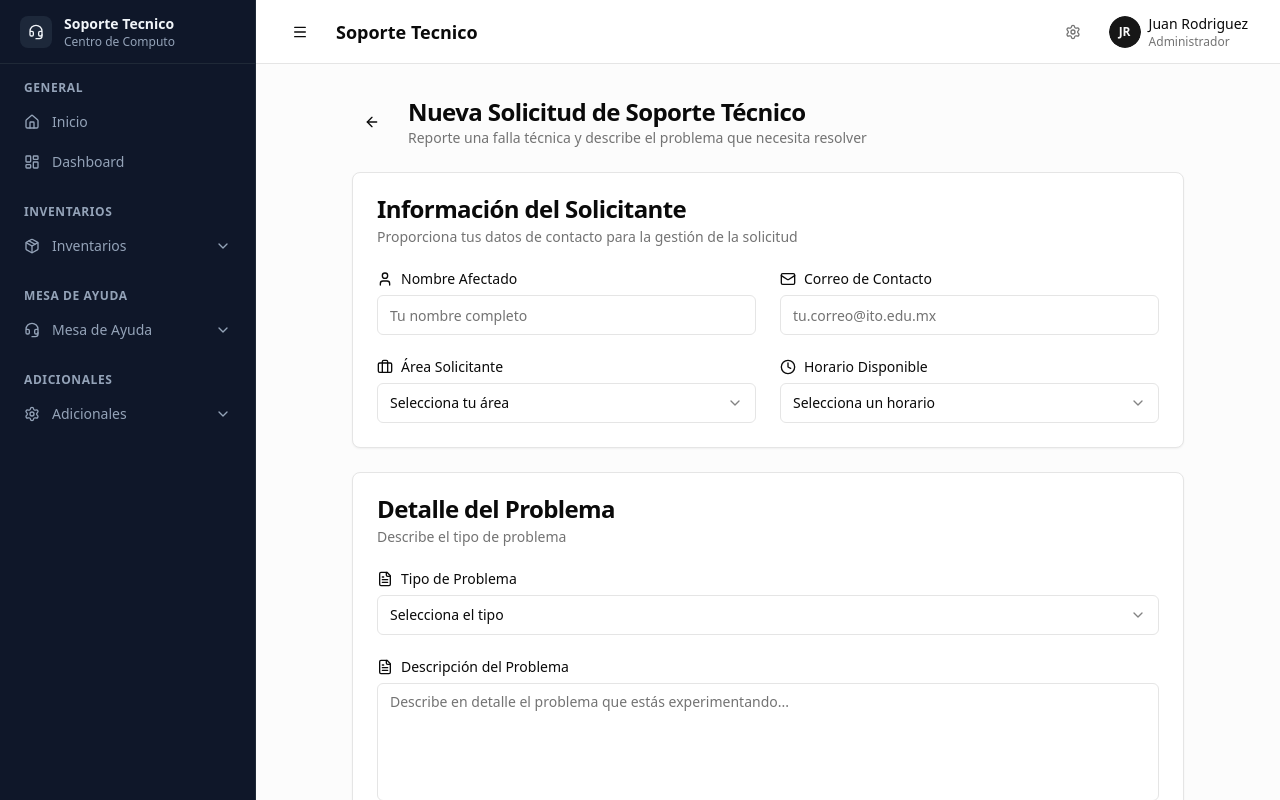
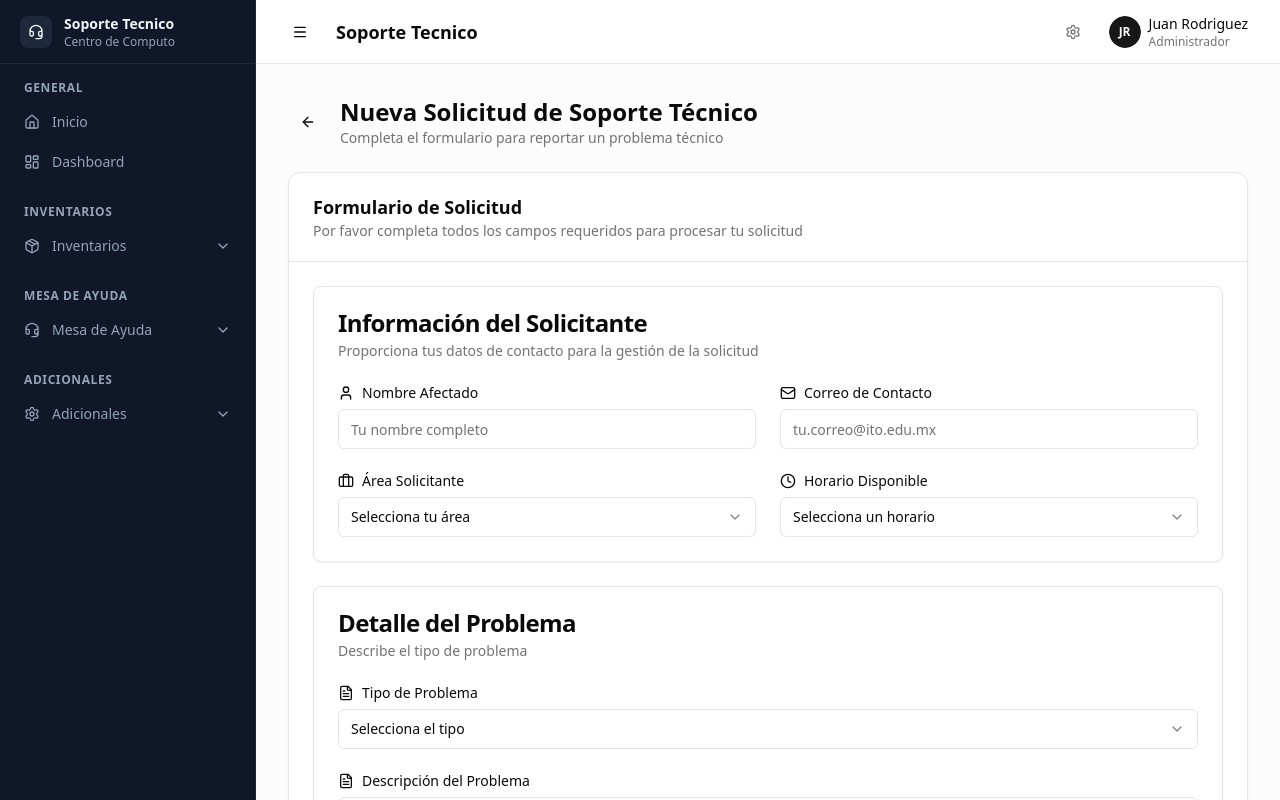
Before and after one commit to AlexDro360/v0-support-ticket-dashboard, a Next.js app: page /soporte/nueva-solicitud in a window 1280 px wide. Shown: the top 800 px of the page. Built offline with nearby package versions, Linux system fonts and the light colour scheme.

Commit message:
feat: update support form to match list view structure\n\nRewrote support form using list view structure for consistent design.

```diff
--- a/app/soporte/nueva-solicitud/page.tsx
+++ b/app/soporte/nueva-solicitud/page.tsx
@@ -1,40 +1,47 @@
 'use client'
 
-import { useState } from 'react'
 import Link from 'next/link'
-import { ArrowLeft, Loader2 } from 'lucide-react'
+import { ArrowLeft } from 'lucide-react'
 import { Button } from '@/components/ui/button'
-import { Card, CardContent, CardDescription, CardHeader, CardTitle } from '@/components/ui/card'
-import { Input } from '@/components/ui/input'
-import { Label } from '@/components/ui/label'
-import { Select, SelectContent, SelectItem, SelectTrigger, SelectValue } from '@/components/ui/select'
-import { Textarea } from '@/components/ui/textarea'
 import { SupportTicketForm } from '@/components/support-ticket-form'
 
 export default function NuevaSolicitud() {
   return (
     <div className="min-h-screen bg-muted/30">
-      <div className="mx-auto w-full max-w-4xl px-2 py-4 sm:px-4 md:px-6 lg:px-8 lg:py-8">
-        {/* Header */}
-        <div className="mb-6 flex items-center gap-4">
+      <div className="mx-auto w-full max-w-7xl px-2 py-4 sm:px-4 md:px-6 lg:px-8 lg:py-8">
+        {/* Back Button */}
+        <div className="mb-6 flex items-center gap-3">
           <Link href="/">
             <Button variant="ghost" size="icon" className="shrink-0">
               <ArrowLeft className="h-5 w-5" />
-              <span className="sr-only">Volver al panel</span>
+              <span className="sr-only">Volver al listado</span>
             </Button>
           </Link>
           <div>
-            <h1 className="text-2xl font-bold tracking-tight text-foreground">
+            <h1 className="text-xl font-semibold text-foreground sm:text-2xl">
               Nueva Solicitud de Soporte Técnico
             </h1>
-            <p className="text-sm text-muted-foreground">
-              Reporte una falla técnica y describe el problema que necesita resolver
+            <p className="text-xs text-muted-foreground sm:text-sm">
+              Completa el formulario para reportar un problema técnico
             </p>
           </div>
         </div>
 
-        {/* Form */}
-        <SupportTicketForm />
+        {/* Main Content Card */}
+        <div className="rounded-lg border bg-card shadow-sm md:rounded-xl">
+          <div className="border-b px-4 py-4 sm:px-6 sm:py-5">
+            <h2 className="text-base font-semibold text-foreground sm:text-lg">
+              Formulario de Solicitud
+            </h2>
+            <p className="text-xs text-muted-foreground sm:text-sm">
+              Por favor completa todos los campos requeridos para procesar tu solicitud
+            </p>
+          </div>
+
+          <div className="space-y-6 p-4 sm:p-6">
+            <SupportTicketForm />
+          </div>
+        </div>
       </div>
     </div>
   )
```
